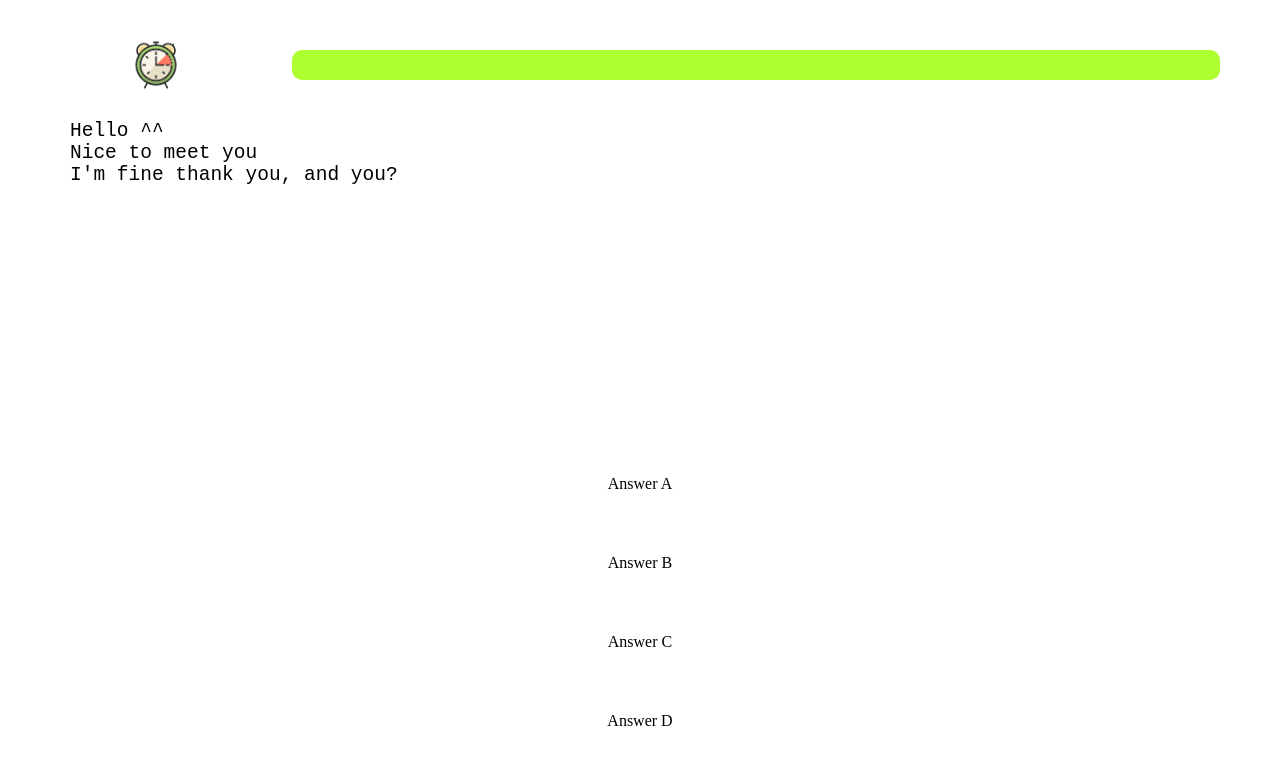
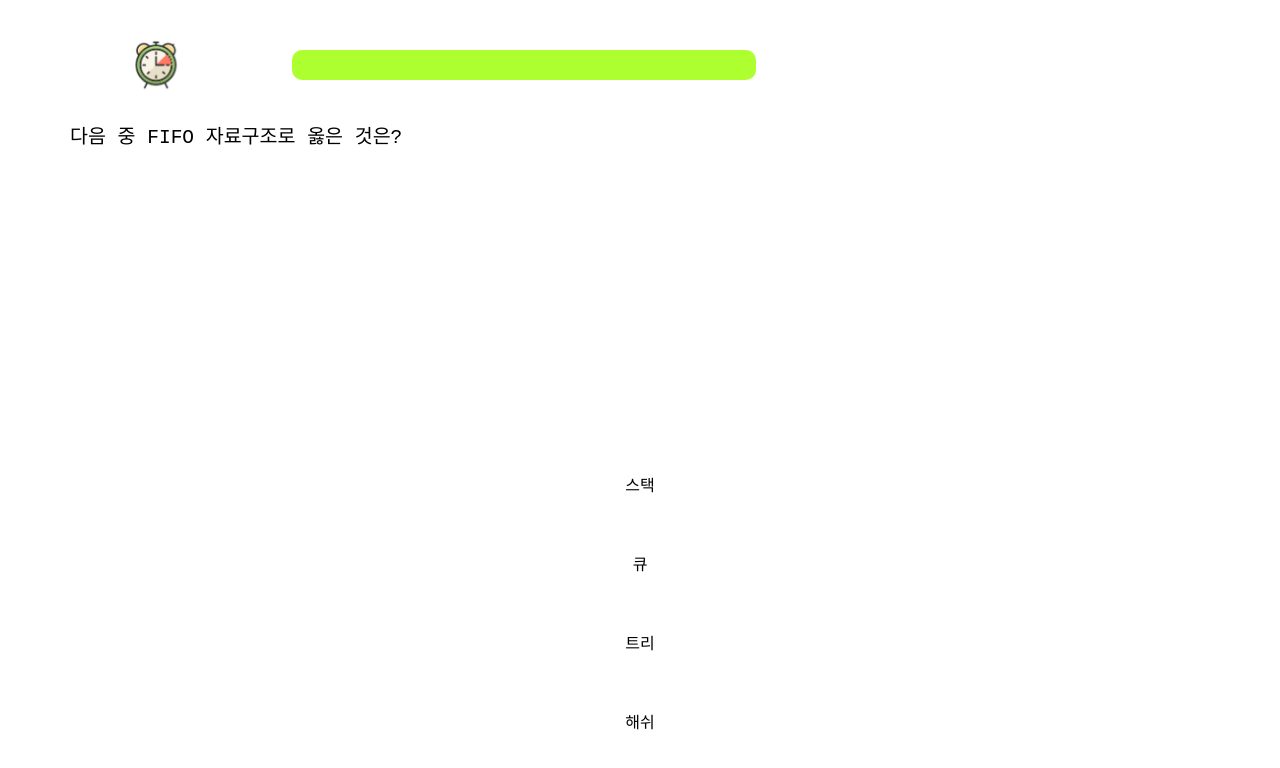
Before and after one commit to hsk-kr/are-you-a-developer, a React (Create React App) app: page /game in a window 1280 px wide. Shown: the top 768 px of the page. Built offline with nearby package versions, Linux system fonts and the light colour scheme.

Commit message:
Add QuestionProvider
- Added game result page temporary
- Implemented timer
- Fetch a question from QuestionsProvider

```diff
--- a/src/components/App/index.tsx
+++ b/src/components/App/index.tsx
@@ -7,15 +7,21 @@ import LanguageProvider from "../../contexts/providers/LanguageProvider";
 import Main from "../Main";
 import Setting from "../Setting";
 import Game from "../Game";
+import GameResult from "../GameResult";
+import QuestionsProvider from "../../contexts/providers/QuestionsProvider";
 
 const App = () => {
     return (
         <LanguageProvider>
+            <QuestionsProvider>
                 <ThemeContext.Provider value={defaultThemeContext}>
                     <Router>
                         <Switch>
                             <Route path="/game" exact>
                                 <Game />
+                            </Route>
+                            <Route path="/game-result" exact>
+                                <GameResult />
                             </Route>
                             <Route path="/setting" exact>
                                 <Setting />
@@ -26,6 +32,7 @@ const App = () => {
                         </Switch>
                     </Router>
                 </ThemeContext.Provider>
+            </QuestionsProvider>
         </LanguageProvider>
     );
 };
--- a/src/components/Game/index.tsx
+++ b/src/components/Game/index.tsx
@@ -1,15 +1,59 @@
-import React from "react";
+import React, { useEffect, useState, useContext, useCallback } from "react";
+import { QuestionsContext, questions } from "../../contexts/QuestionsContext";
+import { LanguageContext } from "../../contexts/LanguageContext";
 import "./styles.scss";
+import { Redirect } from "react-router-dom";
 
 const Game = () => {
-  const maximumTime = 60;
-  const remainTime = maximumTime;
-  const questionObj = {
-    question: "Hello ^^\nNice to meet you\nI'm fine thank you, and you?",
-    answerList: ["Answer A", "Answer B", "Answer C", "Answer D"],
-    answerIdx: 0
+    const { changeIdxRandomly, currentQuestionIdx } = useContext(
+        QuestionsContext
+    );
+    const { lang } = useContext(LanguageContext);
+    const [progressWidthPercentage, setProgressWidthPercentage] = useState(100);
+    const [isGameEnd, gameEnd] = useState(false);
+    const [correctAnswerNum, setCorrectAnswerNum] = useState(0);
+    const [totalQuestionNum, setTotalQuestionNum] = useState(0);
+    const [questionObj, setQuestionObj] = useState(null);
+
+    const checkAnswer = awNum => {
+        setTotalQuestionNum(totalQuestionNum + 1);
+
+        if (awNum === questions[lang][currentQuestionIdx].answerIdx) {
+            setCorrectAnswerNum(correctAnswerNum + 1);
+        }
+
+        changeIdxRandomly(lang);
     };
-  const progressWidthPercentage = (remainTime / maximumTime) * 100;
+
+    // Initalize Effect
+    useEffect(() => {
+        changeIdxRandomly(lang);
+        // eslint-disable-next-line react-hooks/exhaustive-deps
+    }, []);
+
+    // change a question when question idx changed
+    useEffect(() => {
+        setQuestionObj(questions[lang][currentQuestionIdx]);
+    }, [currentQuestionIdx, lang]);
+
+    // change progress and process to finish the game
+    useEffect(() => {
+        if (progressWidthPercentage > 0) {
+            setTimeout(() => {
+                setProgressWidthPercentage(progressWidthPercentage - 0.1);
+            }, 10);
+        } else {
+            // gameEnd(true);
+        }
+    }, [progressWidthPercentage]);
+
+    if (isGameEnd) {
+        return <Redirect to={"game-result"} />;
+    }
+
+    if (questionObj === null) {
+        return null;
+    }
 
     return (
         <div className="game-container">
@@ -18,7 +62,7 @@ const Game = () => {
                     <img
                         src="/images/game/game-clock.png"
                         alt="Clock Icon"
-            className="clock-icon"
+                        className="clock-icon animated infinite swing delay-1s"
                     />
                 </div>
                 <div className="progress-box">
@@ -32,10 +76,18 @@ const Game = () => {
                 <pre>{questionObj.question}</pre>
             </div>
             <div className="answers-box">
-        <div className="answer">{questionObj.answerList[0]}</div>
-        <div className="answer">{questionObj.answerList[1]}</div>
-        <div className="answer">{questionObj.answerList[2]}</div>
-        <div className="answer">{questionObj.answerList[3]}</div>
+                <div className="answer" onClick={() => checkAnswer(0)}>
+                    {questionObj.answerList[0]}
+                </div>
+                <div className="answer" onClick={() => checkAnswer(1)}>
+                    {questionObj.answerList[1]}
+                </div>
+                <div className="answer" onClick={() => checkAnswer(2)}>
+                    {questionObj.answerList[2]}
+                </div>
+                <div className="answer" onClick={() => checkAnswer(3)}>
+                    {questionObj.answerList[3]}
+                </div>
             </div>
         </div>
     );
--- /dev/null
+++ b/src/components/GameResult/index.tsx
@@ -0,0 +1,11 @@
+import React from "react";
+
+const GameResult = () => {
+    return (
+        <div className="game-result-container">
+            <h1>GAME RESULT</h1>
+        </div>
+    );
+};
+
+export default GameResult;
--- a/src/contexts/QuestionsContext.ts
+++ b/src/contexts/QuestionsContext.ts
@@ -1,5 +1,4 @@
 import { createContext } from "react";
-import { Languages } from "./LanguageContext";
 
 export type Question = {
     question: string;
@@ -14,6 +13,7 @@ export type Questions = {
 
 export type QuestionsContextType = {
     currentQuestionIdx: number;
+    changeIdxRandomly: Function;
 };
 
 export const questions: Questions = {
@@ -44,7 +44,8 @@ export const questions: Questions = {
 };
 
 export const defaultQuestionsContext: QuestionsContextType = {
-  currentQuestionIdx: 0
+    currentQuestionIdx: 0,
+    changeIdxRandomly: () => {}
 };
 
 export const QuestionsContext = createContext<QuestionsContextType>(
--- /dev/null
+++ b/src/contexts/providers/QuestionsProvider.tsx
@@ -0,0 +1,38 @@
+import React, { useState } from "react";
+import {
+    QuestionsContext,
+    QuestionsContextType,
+    defaultQuestionsContext,
+    questions
+} from "../QuestionsContext";
+
+interface Props {
+    children: React.ReactNode;
+}
+
+const QuestionsProvider = ({ children }: Props) => {
+    const [questionsCtx, setQuestionsCtx] = useState<QuestionsContextType>(
+        defaultQuestionsContext
+    );
+
+    // TODO: It has to be changed...
+    const value = {
+        ...questionsCtx,
+        changeIdxRandomly: (lang: string) => {
+            setQuestionsCtx({
+                ...questionsCtx,
+                currentQuestionIdx: Math.floor(
+                    Math.random() * questions[lang].length
+                )
+            });
+        }
+    };
+
+    return (
+        <QuestionsContext.Provider value={value}>
+            {children}
+        </QuestionsContext.Provider>
+    );
+};
+
+export default QuestionsProvider;
```
Also changed, not shown: src/components/GameResult/styles.scss (added). Lines whose indentation alone changed are shown as unchanged.
